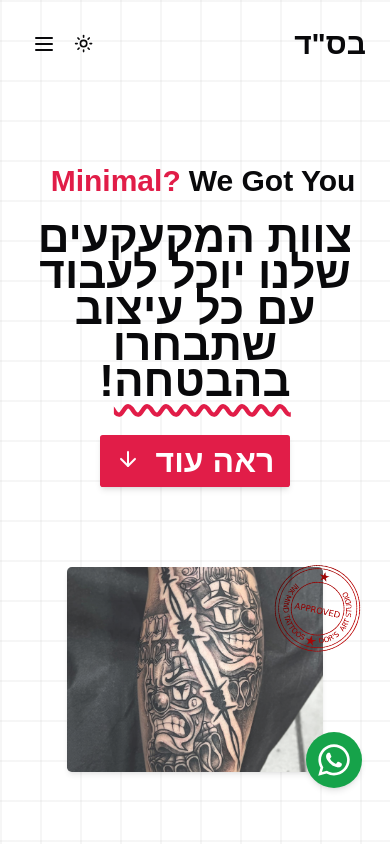
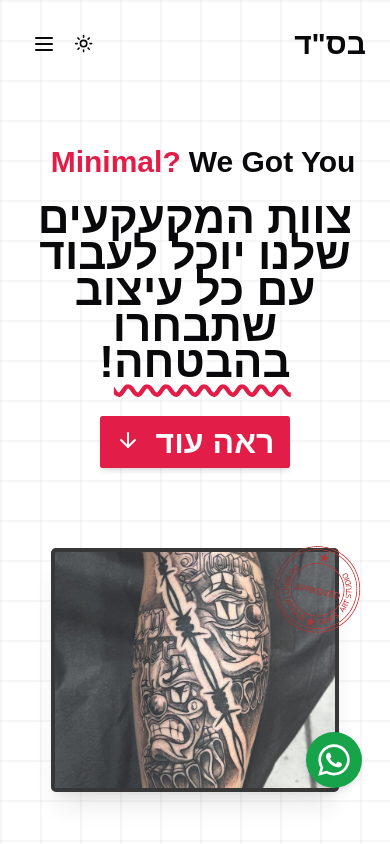
Before and after one commit to roee1454/Inkmind, a Next.js app: page / in a window 390 px wide. Shown: the top 844 px of the page. Built offline with nearby package versions, Linux system fonts and the light colour scheme; a web font is replaced by a local one.

Commit message:
responsiveness update

```diff
--- a/app/layout.tsx
+++ b/app/layout.tsx
@@ -5,7 +5,6 @@ import WhatsappButton from "@/components/ui/custom/whatsapp-button";
 import Footer from "@/components/ui/custom/footer";
 import { ThemeProvider } from "@/components/ui/theme-provider";
 import QueryProvider from "@/components/ui/custom/query-provider";
-import ScrollProgressBar from "@/components/ui/custom/scroll-progress-bar";
 
 export default function RootLayout({
   children,
@@ -19,7 +18,6 @@ export default function RootLayout({
         <div dir="rtl">
           <QueryProvider>
             <ThemeProvider attribute="class" defaultTheme="system" enableSystem>
-              <ScrollProgressBar />
               <Navbar />
               <WhatsappButton href="https://wa.me/+972528114746" />
               {children}
--- a/app/page.tsx
+++ b/app/page.tsx
@@ -19,11 +19,13 @@ import { FlipWords } from "@/components/ui/custom/filp-words";
 import ServiceCard from "@/components/ui/custom/service-card";
 import Photo from "@/components/ui/custom/Photo";
 import ImageSwiper from "@/components/ui/custom/image-swiper";
+import ScrollProgressBar from "@/components/ui/custom/scroll-progress-bar";
 
 export default function Home() {
   return (
     <div className="w-full min-h-full">
-      <main className="h-[90vh] w-full px-6 md:px-20 py-12">
+      <ScrollProgressBar />
+      <main className="h-[90vh] w-full px-6 md:px-20 py-6">
         <AnimatePresence mode="wait">
           <div className="w-full h-full flex flex-col lg:flex-row justify-center lg:justify-between items-center gap-20 md:gap-15 lg:gap-10">
             <motion.div
@@ -112,7 +114,7 @@ export default function Home() {
             transition={{ ease: "easeInOut", duration: 0.3 }}
             initial={{ opacity: 0, scale: 0.8 }}
             whileInView={{ opacity: 1, scale: 1 }}
-            className="w-full grid grid-cols-1 md:grid-cols-2 md:last:col-span-2 md:last:w-full lg:grid-cols-3 justify-items-center content-center gap-16"
+            className="w-full grid grid-cols-1 lg:grid-cols-3 justify-items-center content-center gap-16"
           >
             <ServiceCard
               title="אפיון מדויק"
@@ -159,7 +161,7 @@ export default function Home() {
             transition={{ ease: "easeInOut", duration: 0.6 }}
             initial={{ opacity: 0, scale: 0.8 }}
             whileInView={{ opacity: 1, scale: 1 }}
-            className="w-full grid grid-cols-1 sm:grid-cols-2 md:grid-cols-3 lg:grid-cols-4 justify-items-center content-center gap-5 sm:gap-7 md:gap-10 lg:gap-15"
+            className="w-full grid grid-cols-1 lg:grid-cols-4 justify-items-center content-center gap-5 sm:gap-7 md:gap-10 lg:gap-15"
           >
             <Photo
               image={Photo1}
@@ -199,7 +201,7 @@ export default function Home() {
             transition={{ ease: "easeInOut", duration: 0.3 }}
             initial={{ opacity: 0, scale: 0.8 }}
             whileInView={{ opacity: 1, scale: 1 }}
-            className="w-full grid grid-cols-1 md:grid-cols-2 md:last:col-span-2 md:last:w-full lg:grid-cols-3 justify-items-center content-center gap-16"
+            className="w-full grid grid-cols-1 lg:grid-cols-3 justify-items-center content-center gap-16"
           >
             <ServiceCard
               title="סמסו לנו בוואצאפ"
--- a/components/ui/custom/Photo.tsx
+++ b/components/ui/custom/Photo.tsx
@@ -4,10 +4,10 @@ import { AspectRatio } from "../aspect-ratio";
 
 export default function Photo({ image, media_url }: any) {
   return (
-    <Link className="w-full h-full" target="_blank" href={media_url}>
+    <Link className="w-full h-full relative" target="_blank" href={media_url}>
       <AspectRatio
         ratio={12 / 14}
-        className="w-full h-full rounded-lg shadow-md transition hover:opacity-85 border-4 border-primary"
+        className="w-full h-full rounded-lg shadow-xl transition hover:opacity-85 border-4 border-primary"
       >
         <Image src={image} alt={media_url} priority className="w-full h-full" />
       </AspectRatio>
--- a/components/ui/custom/image-swiper.tsx
+++ b/components/ui/custom/image-swiper.tsx
@@ -37,7 +37,7 @@ export default function ImageSwiper({
       transition={{ ease: "easeInOut", duration: 0.6 }}
       initial={{ scale: 1.2, opacity: 0 }}
       animate={{ scale: 1, opacity: 1 }}
-      className="w-64 md:w-[100%] h-[100%] mx-auto"
+      className="w-72 lg:w-[100%] h-[100%] mx-auto"
     >
       {images.map((_, index) => {
         if (index === currentImage) {
@@ -50,29 +50,29 @@ export default function ImageSwiper({
               key={index}
             >
               <AspectRatio
-                ratio={20 / 16}
-                className="bg-muted w-full h-full shadow-md rounded-lg"
+                ratio={26/22}
+                className="bg-muted w-full h-full shadow-xl rounded-lg border-foreground border-4"
               >
                 <Image
                   draggable={false}
                   src={images[currentImage]}
                   priority
                   alt="Hero Image - Tiger Tattoo"
-                  className="w-full h-full object-cover rounded-lg"
+                  className="w-full h-full object-cover"
                 />
               </AspectRatio>
+              <div className="w-full absolute top-[40px] right-0 md:right-[-20px] translate-y-[-50%]">
+                <Image
+                  draggable={false}
+                  className="w-24 lg:w-52 h-24 lg:h-52 rotate-12"
+                  src={StampIcon}
+                  alt="חותמת - אישור"
+                />
+              </div>
             </motion.div>
           );
         }
       })}
-      <div className="w-full absolute top-[40px] right-0 md:right-[-20px] -translate-y-[50%]">
-        <Image
-          draggable={false}
-          className="w-24 md:w-52 h-24 md:h-52 rotate-12"
-          src={StampIcon}
-          alt="חותמת - אישור"
-        />
-      </div>
     </motion.div>
   );
 }
--- a/components/ui/custom/navbar.tsx
+++ b/components/ui/custom/navbar.tsx
@@ -31,7 +31,7 @@ export default function Navbar() {
           בס&quot;ד
         </Link>
         {/* Mobile Menu */}
-        <div className="md:hidden flex flex-row justify-center items-center">
+        <div className="lg:hidden flex flex-row justify-center items-center">
           <ModeToggle />
           <Drawer
             disablePreventScroll={true}
@@ -83,7 +83,7 @@ export default function Navbar() {
         </div>
 
         {/* Desktop Menu */}
-        <div className="hidden md:flex flex-row justify-center items-center space-x-6 px-6 py-4">
+        <div className="hidden lg:flex flex-row justify-center items-center space-x-6 px-6 py-4">
           <NavItem title="אודות" href="/about" />
           <NavItem title="אלבום קעקועים" href="/tattoos-album" />
           <NavItem title="אלבום פירסינג" href="/piercing-album" />
--- a/components/ui/custom/service-card.tsx
+++ b/components/ui/custom/service-card.tsx
@@ -15,15 +15,15 @@ interface ServiceCardProps {
 
 export default function ServiceCard({ title, description, icon }: ServiceCardProps) {
   return (
-    <Card className="max-w-96 border-4 border-primary p-4 sm:p-6 md:p-8 font-sans">
+    <Card className="w-full border-4 border-primary p-4 shadow-2xl sm:p-6 md:p-8 font-sans">
       <CardContent>
-        <CardHeader className="flex flex-col justify-center items-center space-y-4">
+        <CardHeader className="w-full flex flex-col justify-center items-center space-y-4">
           <div>{icon}</div>
-          <CardTitle className="text-xl sm:text-2xl md:text-3xl lg:text-4xl text-center">
+          <CardTitle className="w-full text-xl sm:text-2xl md:text-3xl lg:text-4xl text-center">
             {title || ""}
           </CardTitle>
         </CardHeader>
-        <CardDescription className="text-base sm:text-lg md:text-xl lg:text-2xl text-center">
+        <CardDescription className="w-full text-base sm:text-lg md:text-xl lg:text-2xl text-center">
           { description || "" }
         </CardDescription>
       </CardContent>
```
